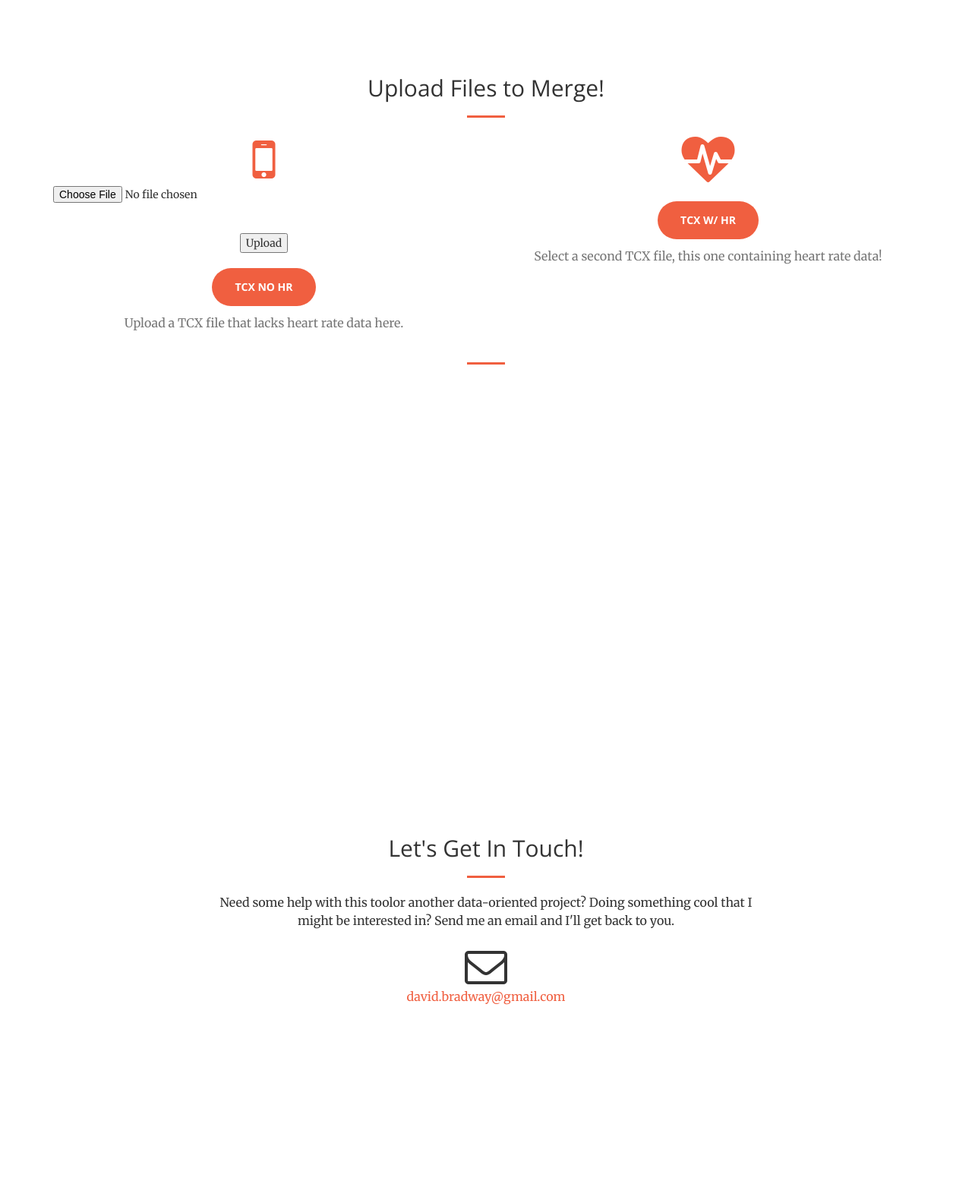
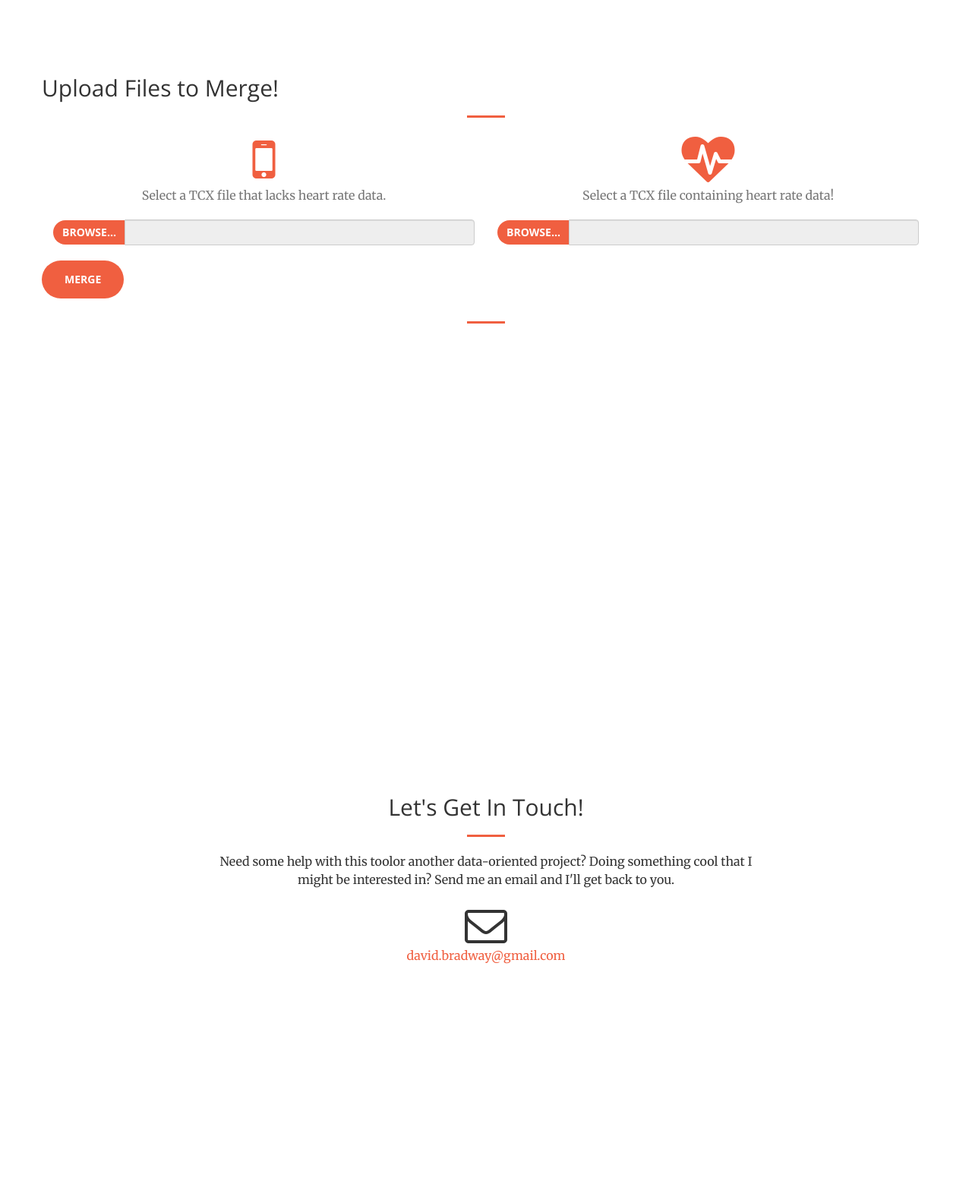
Before and after one commit to davidbradway/fusefit, a Flask app: page / in a window 1280 px wide. Shown: the part 801-2385 px from the top of the page at 76% size. Run offline with Flask 2, Linux system fonts and the light colour scheme; some libraries are stand-ins or nearby versions.

Commit message:
improve upload button ui, but break upload. WIP

```diff
--- a/webui/app/templates/base.html
+++ b/webui/app/templates/base.html
@@ -1,14 +1,12 @@
 <!DOCTYPE html>
 <html lang="en">
 <head>
-
     <meta charset="utf-8">
     <meta http-equiv="X-UA-Compatible" content="IE=edge">
     <meta name="viewport" content="width=device-width, initial-scale=1">
     <meta name="description" content="">
     <meta name="author" content="">
     <link rel="shortcut icon" href="{{ url_for('static', filename='img/favicon.ico') }}">
-    <!-- <link rel=stylesheet type=text/css href="{{ url_for('static', filename='style.css') }}"> -->
 
     <title>FuseFit</title>
 
@@ -77,30 +75,44 @@
 
     <section id="upload">
         <div class="container">
+            <form action="upload" method="post" enctype="multipart/form-data">
                 <div class="row">
-                <div class="col-lg-12 text-center">
                     <h2 class="section-heading">Upload Files to Merge!</h2>
                     <hr class="primary">
                 </div>
-            </div>
-        </div>
-        <div class="container">
                 <div class="row">
                     <div class="col-lg-6 text-center">
                         <i class="fa fa-5x fa-mobile text-primary sr-icons"></i>
-                    <form action="upload" method="post" enctype="multipart/form-data">
-                        <input type="file" name="file"><br /><br />
-                        <input type="submit" value="Upload">
-                    </form>
-                    <h3><a href="#" class="btn btn-primary btn-xl">TCX no HR</a></h3>
-                    <p class="text-muted">Upload a TCX file that lacks heart rate data here.</p>
+                        <p class="text-muted">Select a TCX file that lacks heart rate data.</p>
+
+                        <!-- https://www.abeautifulsite.net/whipping-file-inputs-into-shape-with-bootstrap-3 -->
+                        <div class="input-group">
+                            <label class="input-group-btn">
+                                <span class="btn btn-primary">
+                                    Browse&hellip; <input type="file" style="display: none;" name="filewohr">
+                                </span>
+                            </label>
+                            <input type="text" class="form-control" readonly>
+                        </div>
                     </div>
                     <div class="col-lg-6 text-center">
                         <i class="fa fa-5x fa-heartbeat text-primary sr-icons"></i>
-                    <h3><a href="#" class="btn btn-primary btn-xl">TCX w/ HR</a></h3>
-                    <p class="text-muted">Select a second TCX file, this one containing heart rate data!</p>
+                        <p class="text-muted">Select a TCX file containing heart rate data!</p>
+
+                        <div class="input-group">
+                            <label class="input-group-btn">
+                                <span class="btn btn-primary">
+                                    Browse&hellip; <input type="file" style="display: none;" name="filewhr">
+                                </span>
+                            </label>
+                            <input type="text" class="form-control" readonly>
                         </div>
                     </div>
+                </div>
+                <div class="row">
+                    <h3><input type="submit" class="btn btn-primary btn-xl" value="Merge"></h3>
+                </div>
+            </form>
             <div class="row">
                 {% block content %}{% endblock %}
             </div>
```
Also changed, not shown: webui/app/static/js/creative.js (+21 -14 lines). Lines whose indentation alone changed are shown as unchanged.
